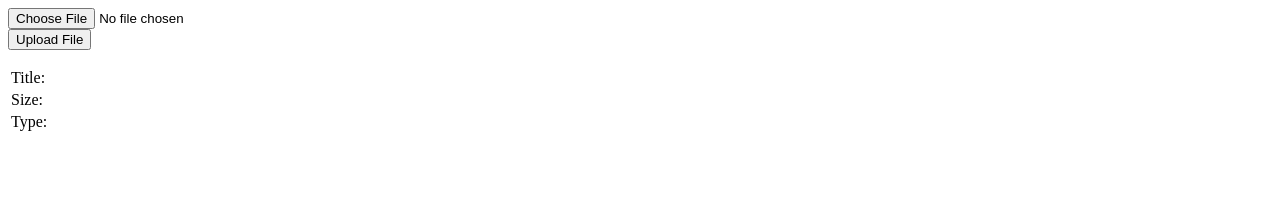
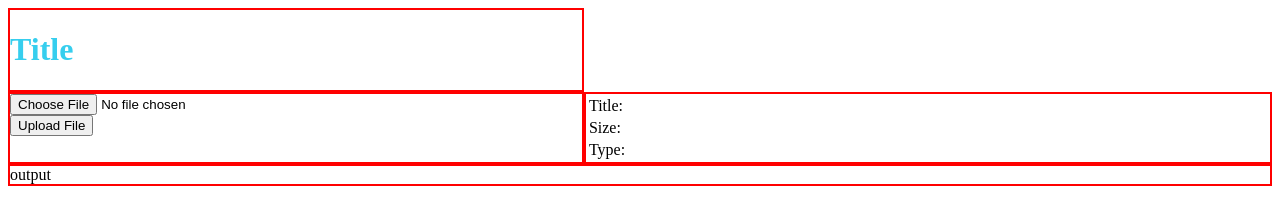
Before and after one commit to BHarper77/TranscodingSystem, a website: page src/index.html in a window 1280 px wide. Drawn offline with nearby package versions, Linux system fonts and the light colour scheme.

Commit message:
Added basic grid styling

```diff
--- /dev/null
+++ b/src/home.css
@@ -0,0 +1,27 @@
+:root {
+    --textColour: #36CEEE;
+}
+
+#title {
+    color: var(--textColour);
+}
+
+.grid {
+    margin: auto;
+    display: grid;
+    grid-template-areas:
+        "header header header"
+        "input userChoice userChoice"
+        "output output output";
+}
+
+.item1 { grid-area: header; }
+.item2 { grid-area: input; }
+.item3 { grid-area: userChoice; }
+.item4 { grid-area: output; }
+
+.gridItem {
+    border-style: solid;
+    border-width: 2px;
+    border-color: red;
+}
--- a/src/index.html
+++ b/src/index.html
@@ -1,16 +1,27 @@
 <html>
     <head>
-
+        <link rel="stylesheet" href="home.css">
     </head>
 
     <script src="/socket.io/socket.io.js"></script>
 
     <body>
+        <main>
+            <div class="grid">
+                <div>
+                    <header class="gridItem item1">
+                        <h1 id="title">Title</h1>
+                    </header>
+                </div>
+
+                <div class="gridItem item2">
                     <form id="uploadForm" method="POST" enctype="multipart/form-data">
                         <input type="file" id="inpFile" name="file" accept="video/*, .mkv"><br>
                         <button type="submit">Upload File</button>
                     </form>
+                </div>
 
+                <div class="gridItem item3">
                     <table>
                         <tr>
                             <td>Title: </td>
@@ -25,6 +36,11 @@
                             <td id="type"></td>
                         </tr>
                     </table>
+                </div>
+
+                <div class="gridItem item4">output</div>
+            </div>
+        </main>
     </body>
 
     <script src="upload.js"></script>
```
Also changed, not shown: src/main.js (+1 -7 lines). Lines whose indentation alone changed are shown as unchanged.
